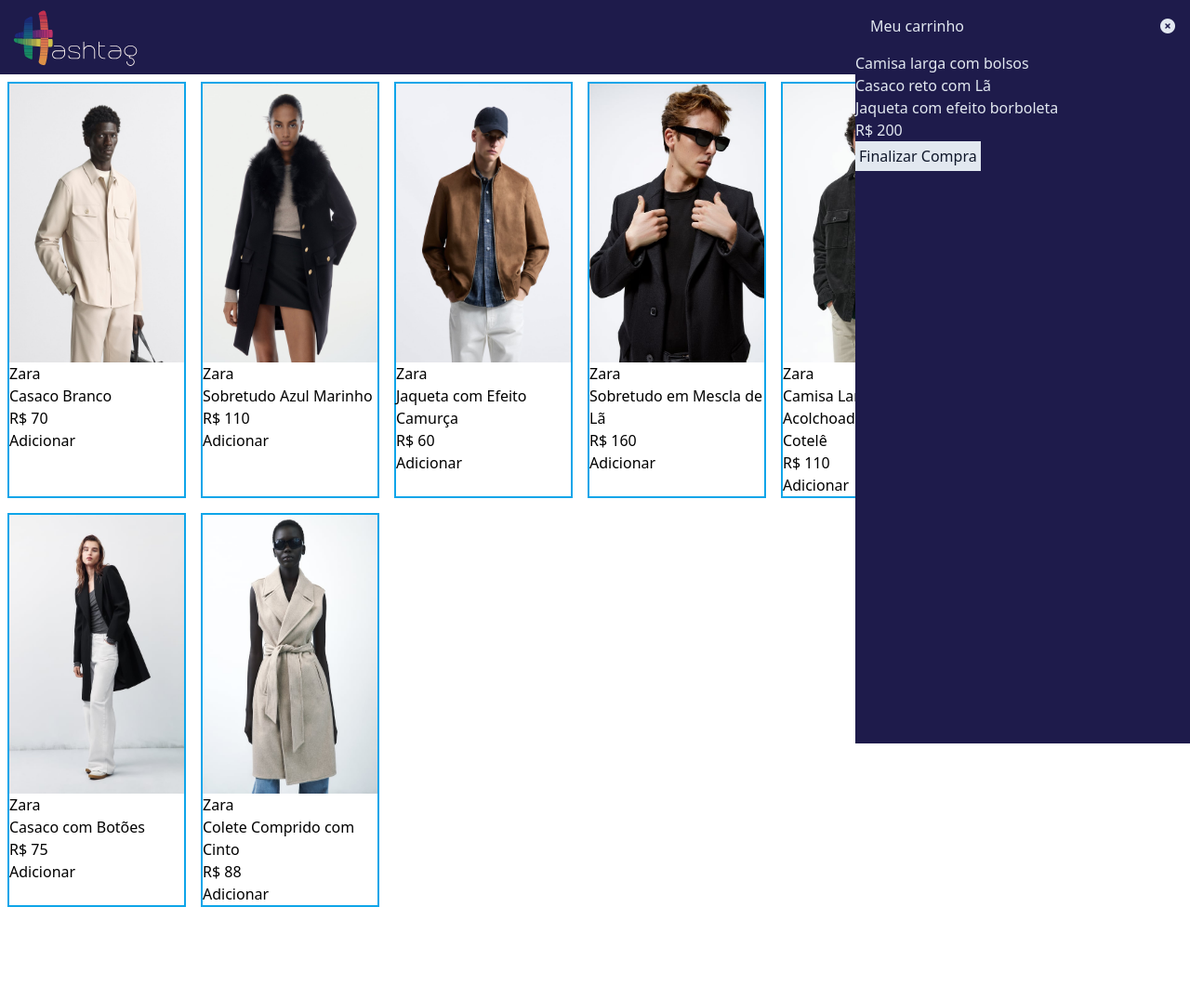
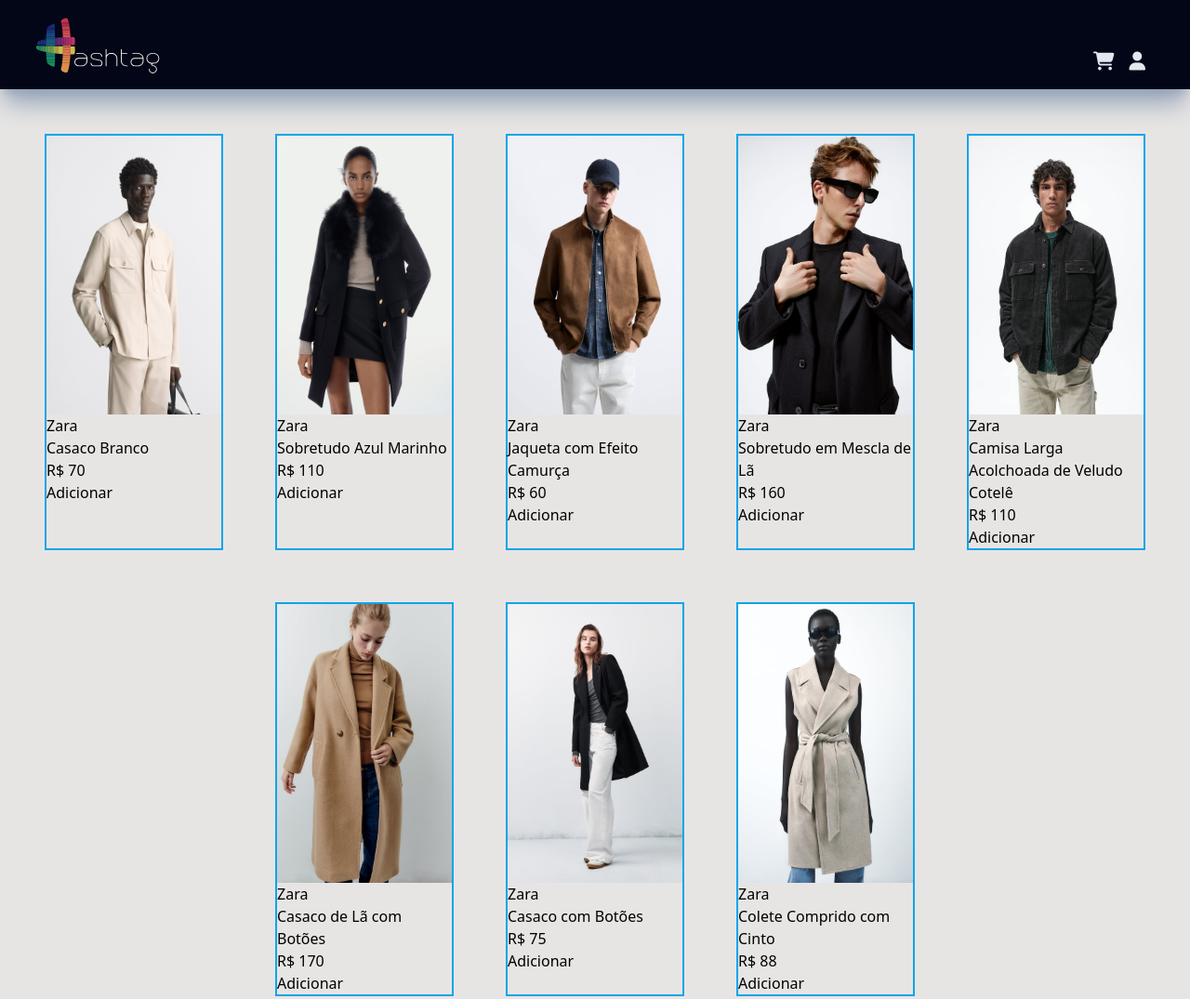
Before and after one commit to RaphaelSant/ColossoECommerce, a website built with Vite: page index.html in a window 1280 px wide. Shown: the whole page at 93% size. Before the commit the page ends 984 px from the top, so only its background shows below. Built offline with nearby package versions, Linux system fonts and the light colour scheme.

Commit message:
Estilização com Tailwind CSS - Complemento da aula 02

```diff
--- a/index.html
+++ b/index.html
@@ -7,10 +7,10 @@
   <link rel="stylesheet" href="https://cdnjs.cloudflare.com/ajax/libs/font-awesome/6.4.2/css/all.min.css" integrity="sha512-z3gLpd7yknf1YoNbCzqRKc4qyor8gaKU1qmn+CShxbuBusANI9QpRohGBreCFkKxLhei6S9CQXFEbbKuqLg0DA==" crossorigin="anonymous" referrerpolicy="no-referrer" />
   <title>Colosso E-Commerce</title>
 </head>
-<body>
+<body class="bg-stone-200 flex flex-col">
 
   <!-- Carrinho Início -->
-  <section id="carrinho" class="fixed top-0 bg-indigo-950 h-screen w-[360px] right-[0px] text-slate-200">
+  <section id="carrinho" class="fixed top-0 bg-slate-950 h-screen w-[360px] right-[-360px] text-slate-200 z-50">
     <div id="cabecalho-carrinho" class="flex justify-between m-4">
       <p>Meu carrinho</p>
       <button id="fechar-carrinho">
@@ -28,18 +28,18 @@
   <!-- Carrinho Fim -->
 
   <!-- NavBar Início -->
-  <header class="flex bg-indigo-950 p-2 justify-between">
+  <header class="flex bg-slate-950 px-8 py-4 justify-between sticky top-0 shadow-xl shadow-slate-400 text-xl">
     <img class="h-16" src="./assets/logo/hashtag.svg" alt="Logo do Magazine HashTag">
     <div class="text-slate-200 flex gap-2 items-end mx-2">
-      <button id="abrir-carrinho"><i class="fa-solid fa-cart-shopping"></i></button>
-      <button><i class="fa-solid fa-user"></i></button>
+      <button id="abrir-carrinho" class="mx-2"><i class="fa-solid fa-cart-shopping"></i></button>
+      <button class="mr-2"><i class="fa-solid fa-user"></i></button>
     </div>
   </header>
   <!-- NavBar Fim -->
 
   <!-- Conteudo Início -->
   <main>
-    <section class="flex flex-wrap" id="container-produto"></section>
+    <section class="flex flex-wrap p-10 justify-center gap-10" id="container-produto"></section>
   </main>
   <!-- Conteudo Fim -->
 
```
